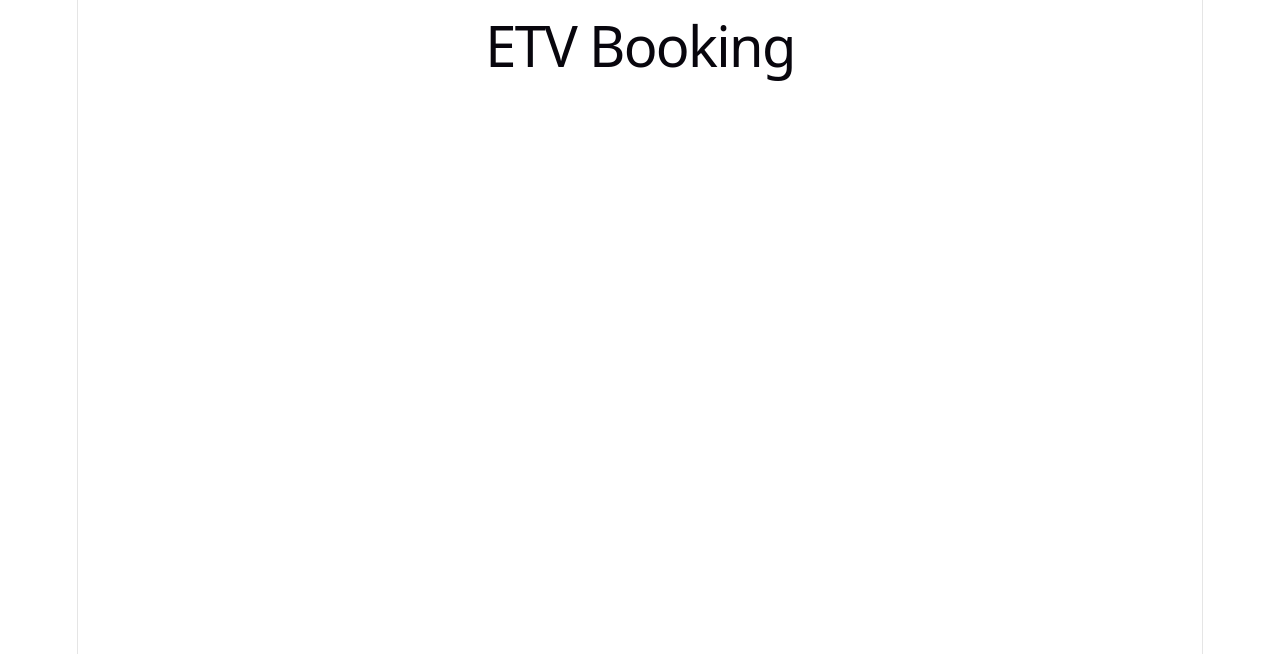
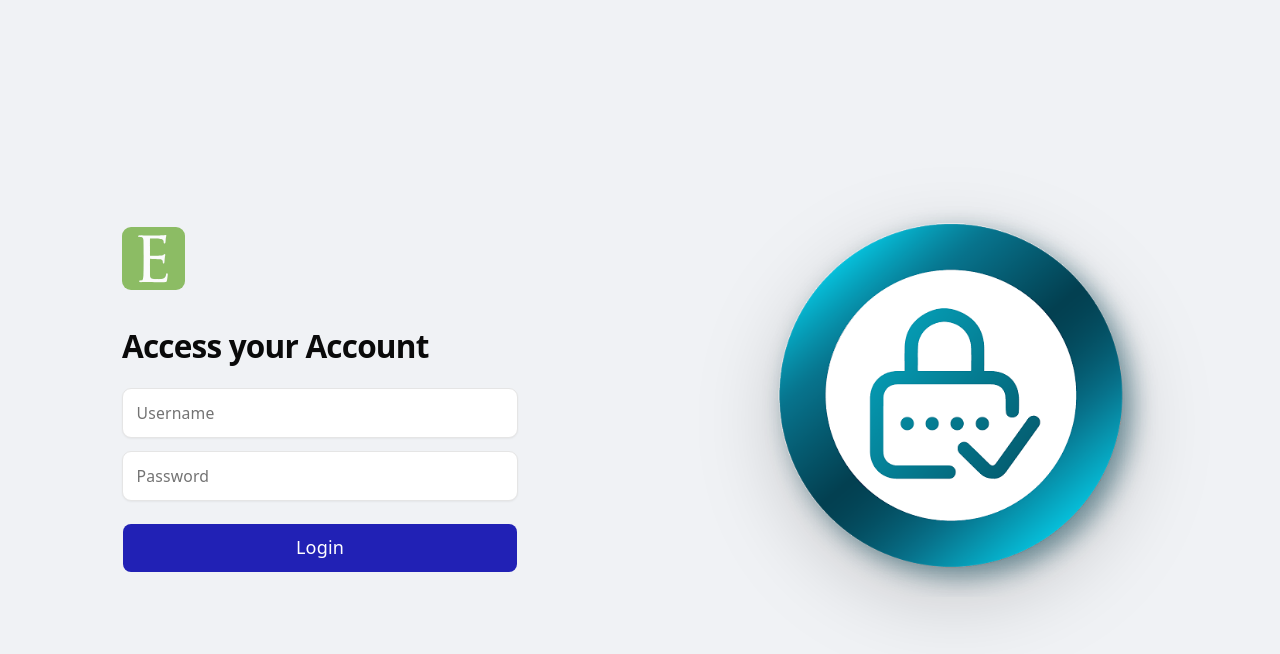
Before and after one commit to EngJao89/etv-booking, a React (Vite) app: page / in a window 1280 px wide. Shown: the top 654 px of the page. Built offline with nearby package versions, Linux system fonts and the light colour scheme.

Commit message:
feat(07-login-page): create page for login in app web;

```diff
--- a/index.html
+++ b/index.html
@@ -4,7 +4,7 @@
     <meta charset="UTF-8" />
     <link rel="icon" type="image/svg+xml" href="/favicon.svg" />
     <meta name="viewport" content="width=device-width, initial-scale=1.0" />
-    <title>etv-booking</title>
+    <title>ETV Booking</title>
   </head>
   <body>
     <div id="root"></div>
--- a/src/App.tsx
+++ b/src/App.tsx
@@ -1,9 +1,7 @@
-import './App.css'
+import { LoginPage } from '@/pages/login'
 
 function App() {
-  return (
-    <h1 className="text-center">ETV Booking</h1>
-  )
+  return <LoginPage />
 }
 
 export default App
--- a/src/index.css
+++ b/src/index.css
@@ -118,63 +118,11 @@
 }
 
 #root {
-  width: 1126px;
-  max-width: 100%;
-  margin: 0 auto;
-  text-align: center;
-  border-inline: 1px solid var(--border);
   min-height: 100svh;
-  display: flex;
-  flex-direction: column;
-  box-sizing: border-box;
 }
 
 body {
   margin: 0;
-}
-
-h1,
-h2 {
-  font-family: var(--heading);
-  font-weight: 500;
-  color: var(--text-h);
-}
-
-h1 {
-  font-size: 56px;
-  letter-spacing: -1.68px;
-  margin: 32px 0;
-  @media (max-width: 1024px) {
-    font-size: 36px;
-    margin: 20px 0;
-  }
-}
-h2 {
-  font-size: 24px;
-  line-height: 118%;
-  letter-spacing: -0.24px;
-  margin: 0 0 8px;
-  @media (max-width: 1024px) {
-    font-size: 20px;
-  }
-}
-p {
-  margin: 0;
-}
-
-code,
-.counter {
-  font-family: var(--mono);
-  display: inline-flex;
-  border-radius: 4px;
-  color: var(--text-h);
-}
-
-code {
-  font-size: 15px;
-  line-height: 135%;
-  padding: 4px 8px;
-  background: var(--code-bg);
 }
 
 @theme inline {
--- /dev/null
+++ b/src/pages/login.tsx
@@ -0,0 +1,77 @@
+import logo from '@/assets/logo.svg'
+import padlock from '@/assets/padlock.png'
+import { Button } from '@/components/ui/button'
+import { Input } from '@/components/ui/input'
+
+function handleSubmit(event: { preventDefault(): void }) {
+  event.preventDefault()
+}
+
+export function LoginPage() {
+  return (
+    <main className="min-h-svh bg-[#f0f2f5] [--primary:#2121b5] [--primary-foreground:#ffffff]">
+      <div className="mx-auto grid min-h-svh w-full max-w-6xl grid-cols-1 lg:grid-cols-2">
+        <section className="flex items-center justify-center px-6 py-12 sm:px-10">
+          <form
+            onSubmit={handleSubmit}
+            className="flex w-full max-w-88 flex-col gap-8"
+          >
+            <img src={logo} alt="ETV" className="size-14 rounded-md" />
+
+            <div className="flex flex-col gap-5">
+              <h1 className="text-left text-[1.75rem] leading-tight font-bold tracking-tight text-neutral-950">
+                Access your Account
+              </h1>
+
+              <div className="flex flex-col gap-3">
+                <label htmlFor="username" className="sr-only">
+                  Username
+                </label>
+                <Input
+                  id="username"
+                  name="username"
+                  type="text"
+                  placeholder="Username"
+                  autoComplete="username"
+                  required
+                  className="h-11 bg-white px-3"
+                />
+
+                <label htmlFor="password" className="sr-only">
+                  Password
+                </label>
+                <Input
+                  id="password"
+                  name="password"
+                  type="password"
+                  placeholder="Password"
+                  autoComplete="current-password"
+                  required
+                  className="h-11 bg-white px-3"
+                />
+              </div>
+
+              <Button type="submit" size="lg" className="h-11 w-full text-base">
+                Login
+              </Button>
+            </div>
+          </form>
+        </section>
+
+        <section
+          aria-hidden="true"
+          className="hidden items-center justify-center p-10 lg:flex"
+        >
+          <div className="relative size-[min(22rem,70vw)] drop-shadow-[0_24px_40px_rgba(0,0,0,0.18)]">
+            <div className="absolute inset-[16%] rounded-full bg-white" />
+            <img
+              src={padlock}
+              alt=""
+              className="relative z-10 size-full object-contain"
+            />
+          </div>
+        </section>
+      </div>
+    </main>
+  )
+}
```
